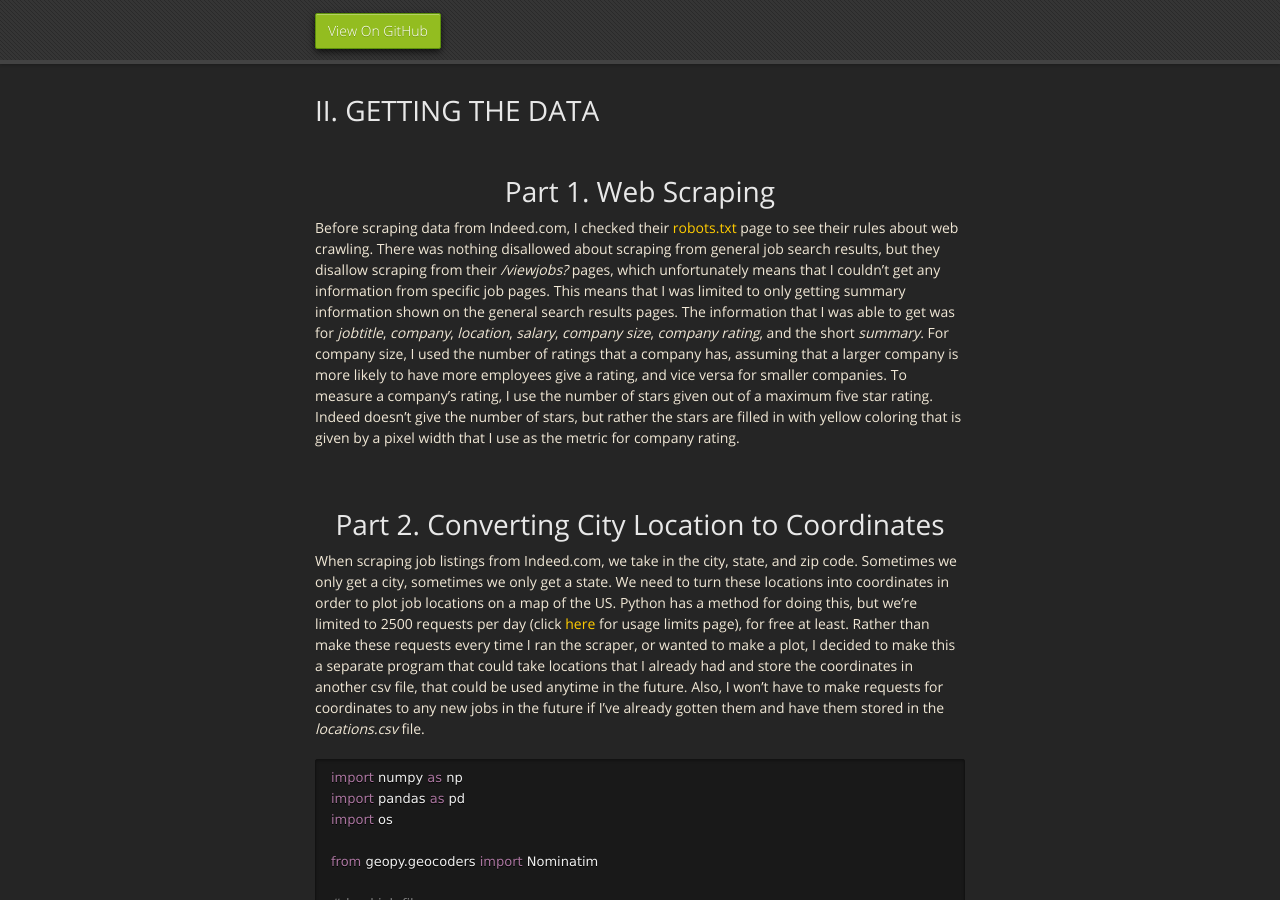
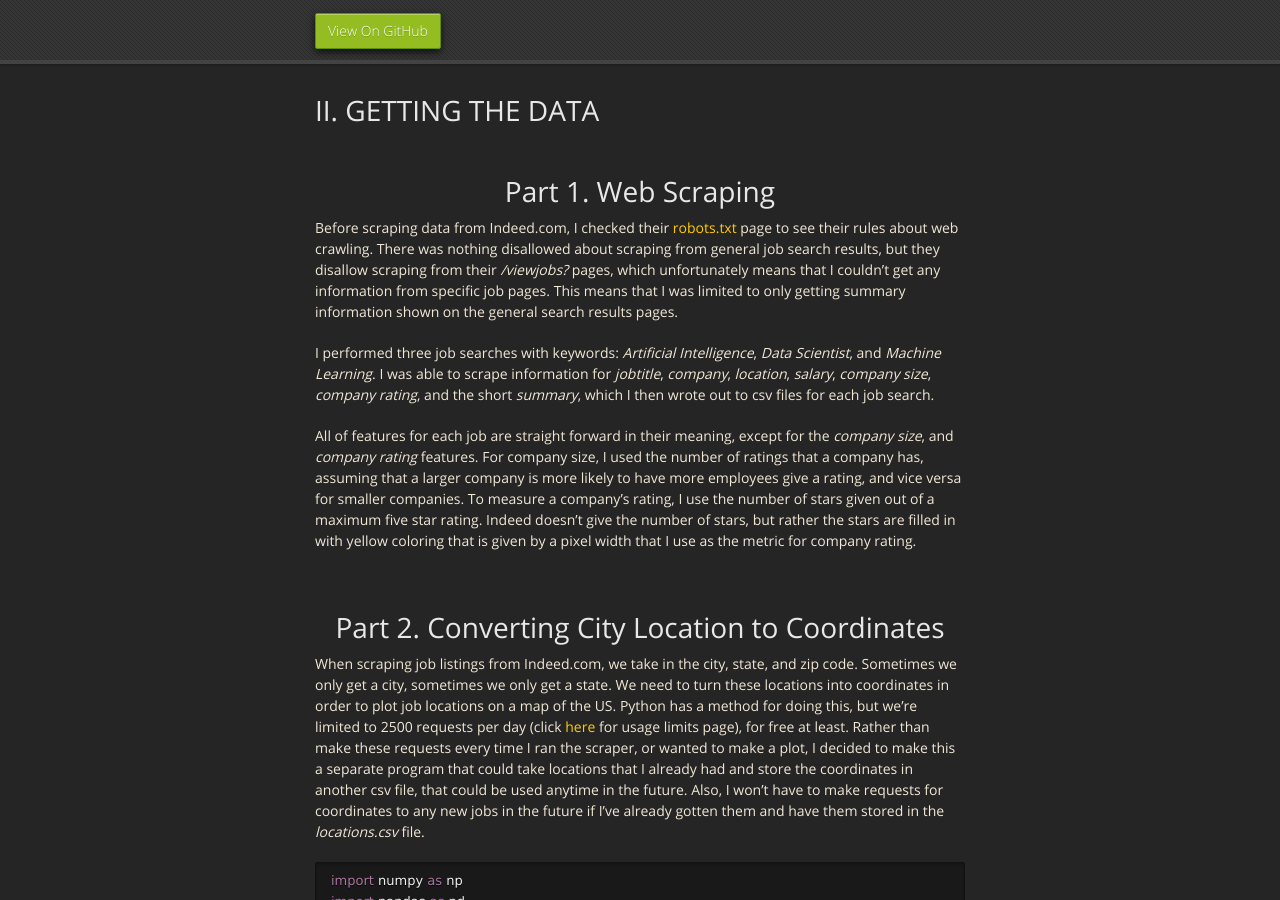
Before and after one commit to mrbrins82/mrbrins82.github.io, a Jekyll site: the page built from kaggle_indeed.md, in a window 1280 px wide and 900 px high, scrolled down 1013 px. Built offline with Jekyll 4.4.1, drawn with Linux system fonts in a browser that asks for light colours; nearby versions of some CDN libraries; our own code applies the rules of GitHub Pages for plain Markdown files.

Commit message:
updated indeed page

```diff
--- a/kaggle_indeed.md
+++ b/kaggle_indeed.md
@@ -32,7 +32,11 @@ The code that I wrote for this project can be found in my [Projects/Indeed](http
 # [](#header-2)II. GETTING THE DATA
 <br/>
 # [](#header-3)<center>Part 1. Web Scraping<center/>
-Before scraping data from Indeed.com, I checked their <a href="https://www.indeed.com/robots.txt">robots.txt</a> page to see their rules about web crawling. There was nothing disallowed about scraping from general job search results, but they disallow scraping from their _/viewjobs?_ pages, which unfortunately means that I couldn't get any information from specific job pages. This means that I was limited to only getting summary information shown on the general search results pages. The information that I was able to get was for _jobtitle_, _company_, _location_, _salary_, _company size_, _company rating_, and the short _summary_. For company size, I used the number of ratings that a company has, assuming that a larger company is more likely to have more employees give a rating, and vice versa for smaller companies. To measure a company's rating, I use the number of stars given out of a maximum five star rating. Indeed doesn't give the number of stars, but rather the stars are filled in with yellow coloring that is given by a pixel width that I use as the metric for company rating.
+Before scraping data from Indeed.com, I checked their <a href="https://www.indeed.com/robots.txt">robots.txt</a> page to see their rules about web crawling. There was nothing disallowed about scraping from general job search results, but they disallow scraping from their _/viewjobs?_ pages, which unfortunately means that I couldn't get any information from specific job pages. This means that I was limited to only getting summary information shown on the general search results pages.
+
+I performed three job searches with keywords: _Artificial Intelligence_, _Data Scientist_, and _Machine Learning_. I was able to scrape information for _jobtitle_, _company_, _location_, _salary_, _company size_, _company rating_, and the short _summary_, which I then wrote out to csv files for each job search.
+
+All of features for each job are straight forward in their meaning, except for the _company size_, and _company rating_ features. For company size, I used the number of ratings that a company has, assuming that a larger company is more likely to have more employees give a rating, and vice versa for smaller companies. To measure a company's rating, I use the number of stars given out of a maximum five star rating. Indeed doesn't give the number of stars, but rather the stars are filled in with yellow coloring that is given by a pixel width that I use as the metric for company rating.
 
 <br/>
 # [](#header-3)<center>Part 2. Converting City Location to Coordinates<center/>
```
